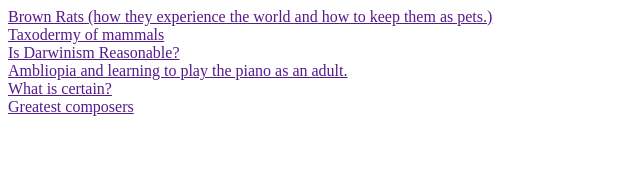
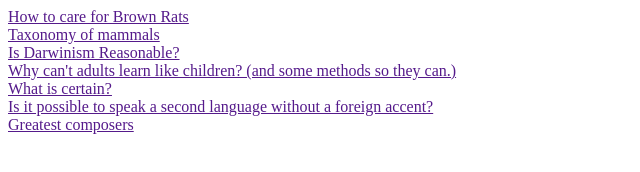
Before and after one commit to hocuspocus-dev/hocuspocus-dev.github.io, a plain HTML site: page index.html in a window 1280 px wide. Shown: the whole page, without its empty margins (0-640 px from the left). Drawn offline with Linux system fonts and the light colour scheme.

Commit message:
Update index.html

```diff
--- a/index.html
+++ b/index.html
@@ -1,10 +1,11 @@
 <html>
   <body>
-    <a href="">Brown Rats (how they experience the world and how to keep them as pets.)</a><br>
-    <a href="">Taxodermy of mammals</a><br>
+    <a href="">How to care for Brown Rats</a><br>
+    <a href="">Taxonomy of mammals</a><br>
     <a href="">Is Darwinism Reasonable?</a><br>
-    <a href="">Ambliopia and learning to play the piano as an adult.</a><br>
+    <a href="">Why can't adults learn like children? (and some methods so they can.)</a><br>
     <a href="">What is certain?</a><br>
+    <a href="">Is it possible to speak a second language without a foreign accent?</a><br>
     <a href="">Greatest composers</a>
   </body>
 </html>
```
